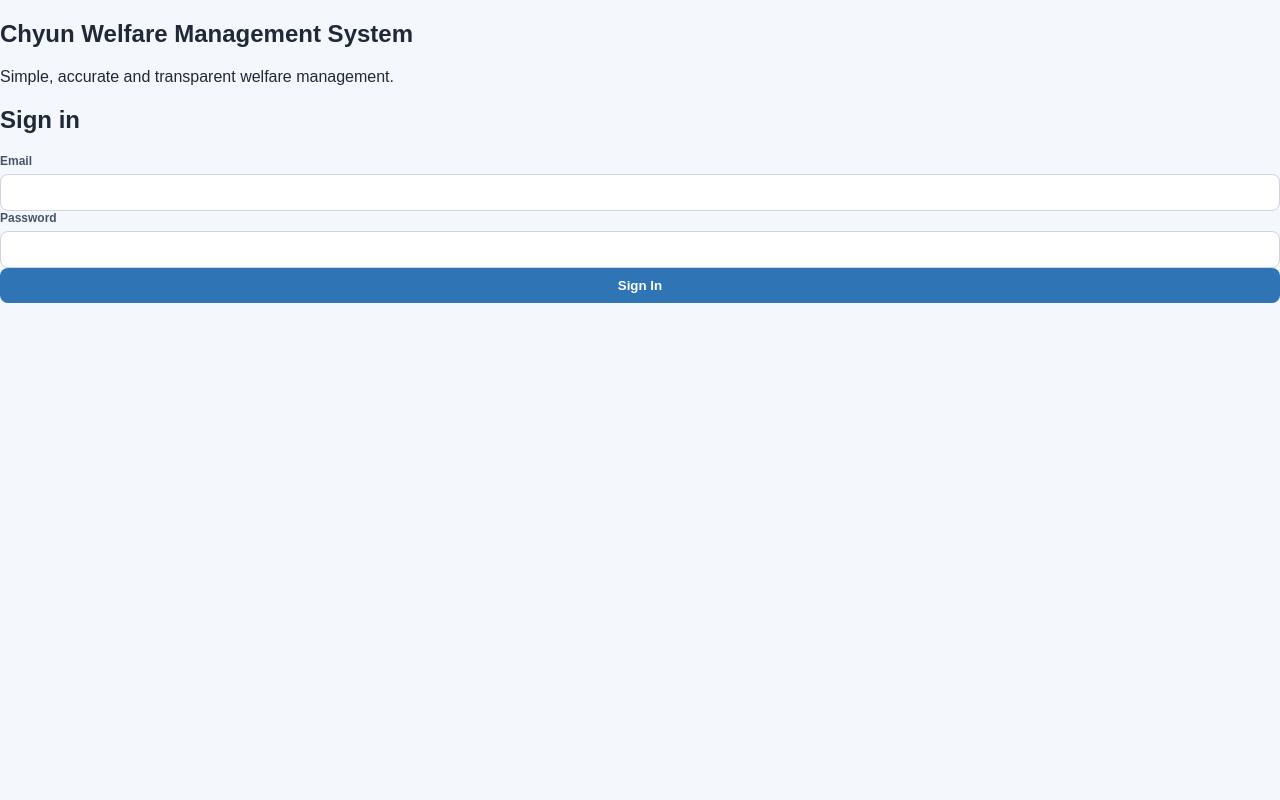
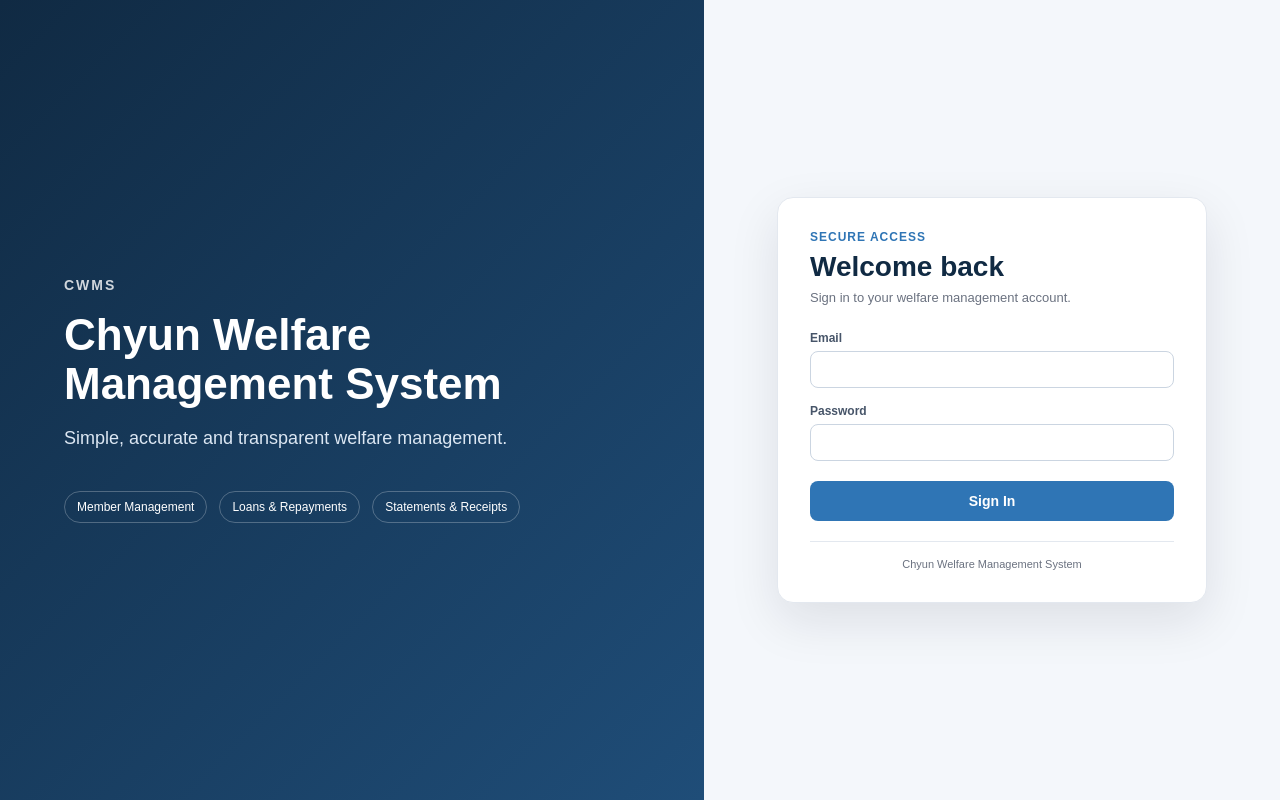
Before and after one commit to errosae-code/cwms, a Next.js app: page /login in a window 1280 px wide. Built offline with nearby package versions, Linux system fonts and the light colour scheme.

Commit message:
Restore professional split-screen login design

```diff
--- a/src/app/login/page.tsx
+++ b/src/app/login/page.tsx
@@ -1,6 +1,33 @@
 import {login} from "./actions";
-export default async function Login({searchParams}:{searchParams:Promise<{error?:string}>}){const p=await searchParams;return <div className="loginWrap">
-<section className="loginHero"><h1>Chyun Welfare Management System</h1><p>Simple, accurate and transparent welfare management.</p></section>
-<section className="loginSide"><form className="loginCard" action={login}><h2>Sign in</h2>{p.error&&<div className="notice">{p.error}</div>}
-<div className="field"><label>Email</label><input name="email" type="email" required/></div><div className="field"><label>Password</label><input name="password" type="password" required/></div>
-<button className="btn primary" style={{width:"100%"}}>Sign In</button></form></section></div>}
+
+export default async function Login({searchParams}:{searchParams:Promise<{error?:string}>}){
+  const p=await searchParams;
+  return <div className="loginWrap" style={{minHeight:"100vh",display:"grid",gridTemplateColumns:"1.1fr .9fr",background:"#F4F7FB"}}>
+    <section className="loginHero" style={{background:"linear-gradient(135deg,#102A43,#1F4D78)",color:"white",padding:"64px",display:"flex",flexDirection:"column",justifyContent:"center"}}>
+      <div style={{maxWidth:620}}>
+        <div style={{fontSize:14,fontWeight:800,letterSpacing:2,textTransform:"uppercase",opacity:.8,marginBottom:18}}>CWMS</div>
+        <h1 style={{fontSize:44,lineHeight:1.1,margin:"0 0 16px",fontWeight:900}}>Chyun Welfare<br/>Management System</h1>
+        <p style={{fontSize:18,lineHeight:1.6,color:"#DCE7F3",margin:0,maxWidth:500}}>Simple, accurate and transparent welfare management.</p>
+        <div style={{marginTop:38,display:"flex",gap:12,flexWrap:"wrap"}}>
+          <span style={{padding:"8px 12px",border:"1px solid rgba(255,255,255,.25)",borderRadius:999,fontSize:12}}>Member Management</span>
+          <span style={{padding:"8px 12px",border:"1px solid rgba(255,255,255,.25)",borderRadius:999,fontSize:12}}>Loans & Repayments</span>
+          <span style={{padding:"8px 12px",border:"1px solid rgba(255,255,255,.25)",borderRadius:999,fontSize:12}}>Statements & Receipts</span>
+        </div>
+      </div>
+    </section>
+    <section className="loginSide" style={{display:"flex",alignItems:"center",justifyContent:"center",padding:"40px"}}>
+      <form className="loginCard" action={login} style={{width:"100%",maxWidth:430,background:"#fff",border:"1px solid #E3E8EF",borderRadius:16,padding:32,boxShadow:"0 18px 50px rgba(15,23,42,.10)"}}>
+        <div style={{marginBottom:26}}>
+          <div style={{fontSize:12,fontWeight:800,letterSpacing:1,textTransform:"uppercase",color:"#2F75B5",marginBottom:7}}>Secure Access</div>
+          <h2 style={{margin:0,fontSize:28,color:"#102A43"}}>Welcome back</h2>
+          <p style={{margin:"7px 0 0",fontSize:13,color:"#6B7280"}}>Sign in to your welfare management account.</p>
+        </div>
+        {p.error&&<div className="notice">{p.error}</div>}
+        <div className="field" style={{marginBottom:16}}><label>Email</label><input name="email" type="email" required/></div>
+        <div className="field" style={{marginBottom:20}}><label>Password</label><input name="password" type="password" required/></div>
+        <button className="btn primary" style={{width:"100%",padding:"12px 16px",fontSize:14}}>Sign In</button>
+        <div style={{marginTop:20,paddingTop:16,borderTop:"1px solid #E3E8EF",textAlign:"center",fontSize:11,color:"#6B7280"}}>Chyun Welfare Management System</div>
+      </form>
+    </section>
+  </div>
+}
```
